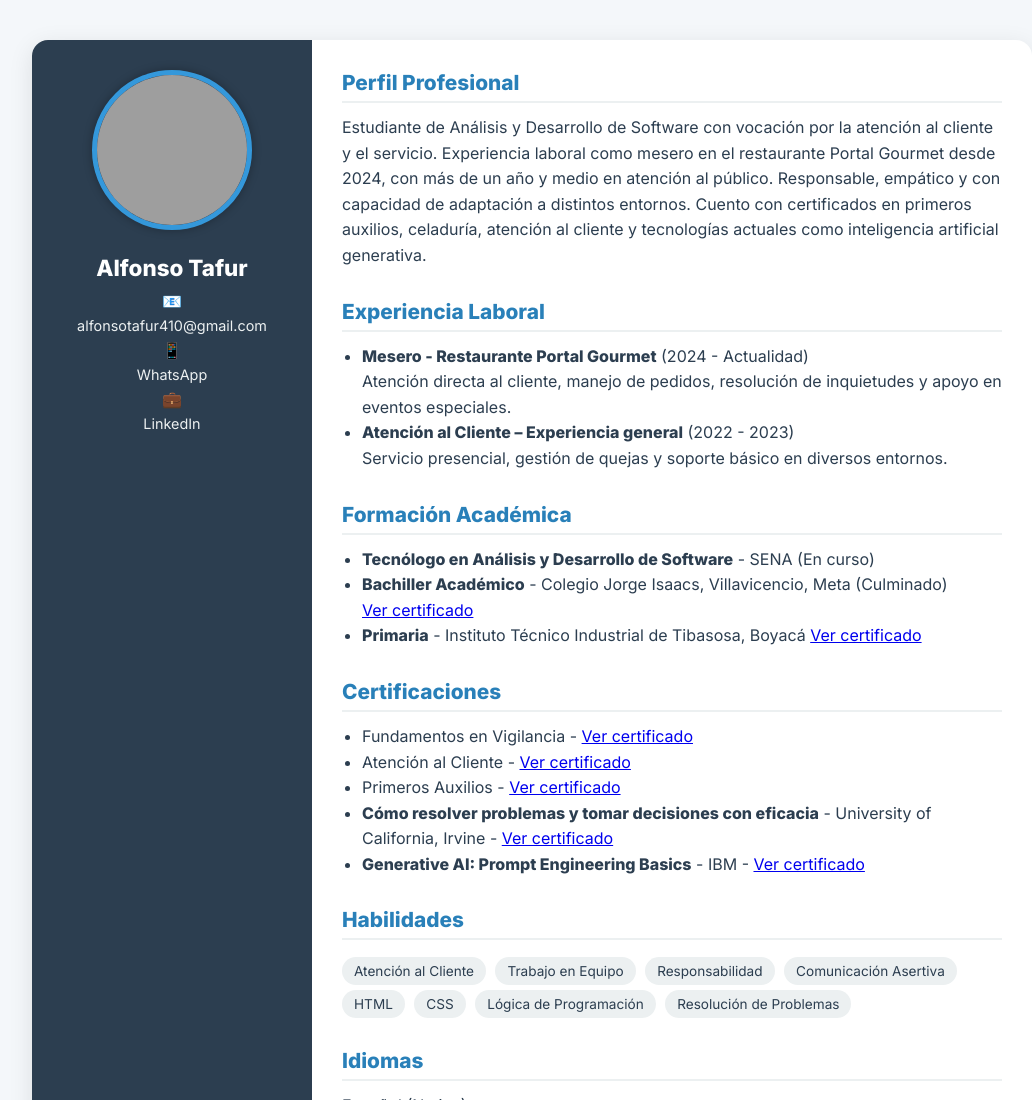
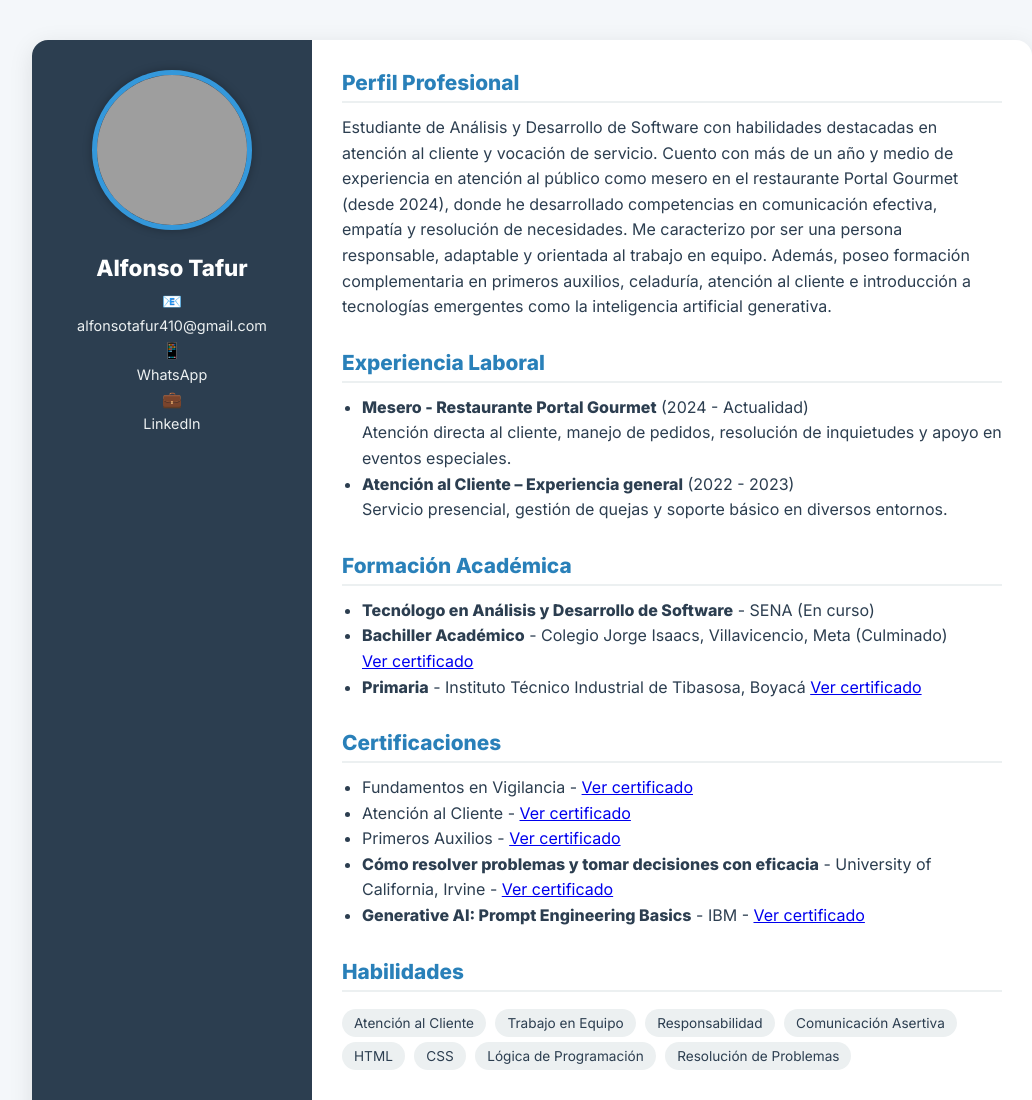
Before and after one commit to bresmantafur/hoja-de-vida, a plain HTML site: page index.html in a window 1280 px wide. Shown: the top 1100 px of the page, without its empty margins (108-1140 px from the left). Drawn offline with Linux system fonts and the light colour scheme; grey boxes are pictures that could not be loaded.

Commit message:
Actualizar index.html

```diff
--- a/index.html
+++ b/index.html
@@ -26,7 +26,7 @@
       <section>
         <h2>Perfil Profesional</h2>
         <p>
-          Estudiante de Análisis y Desarrollo de Software con vocación por la atención al cliente y el servicio. Experiencia laboral como mesero en el restaurante Portal Gourmet desde 2024, con más de un año y medio en atención al público. Responsable, empático y con capacidad de adaptación a distintos entornos. Cuento con certificados en primeros auxilios, celaduría, atención al cliente y tecnologías actuales como inteligencia artificial generativa.
+          Estudiante de Análisis y Desarrollo de Software con habilidades destacadas en atención al cliente y vocación de servicio. Cuento con más de un año y medio de experiencia en atención al público como mesero en el restaurante Portal Gourmet (desde 2024), donde he desarrollado competencias en comunicación efectiva, empatía y resolución de necesidades. Me caracterizo por ser una persona responsable, adaptable y orientada al trabajo en equipo. Además, poseo formación complementaria en primeros auxilios, celaduría, atención al cliente e introducción a tecnologías emergentes como la inteligencia artificial generativa.
         </p>
       </section>
 
```
